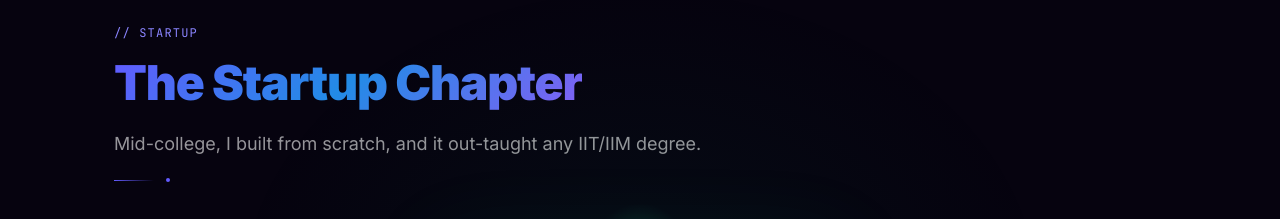
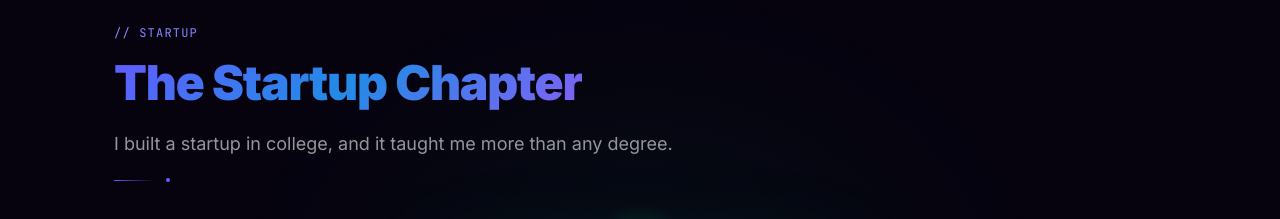
Before and after one commit to yugalagrawal/myportfolio, a Next.js app: page / in a window 1280 px wide. Shown: the part 5040-5259 px from the top of the page. Built offline with nearby package versions, Linux system fonts and the light colour scheme.

Commit message:
Startup: plain-English subtitle
Co-Authored-By: Claude Sonnet 5.5 <noreply@anthropic.com>

```diff
--- a/src/components/sections/StartupStory.tsx
+++ b/src/components/sections/StartupStory.tsx
@@ -259,7 +259,7 @@ export default function StartupStory() {
           <SectionHeading
             label="// startup"
             title="The Startup Chapter"
-            subtitle="Mid-college, I built from scratch, and it out-taught any IIT/IIM degree."
+            subtitle="I built a startup in college, and it taught me more than any degree."
           />
         </div>
 
```
